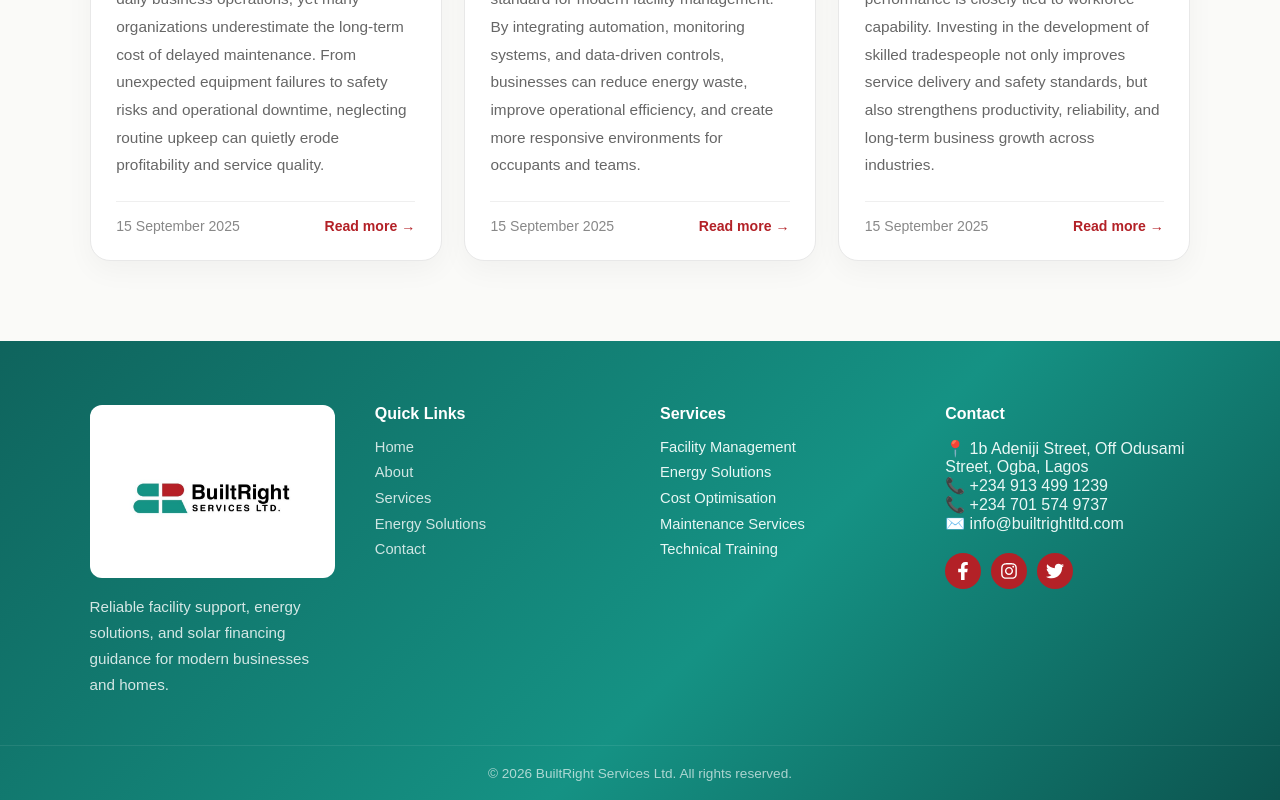
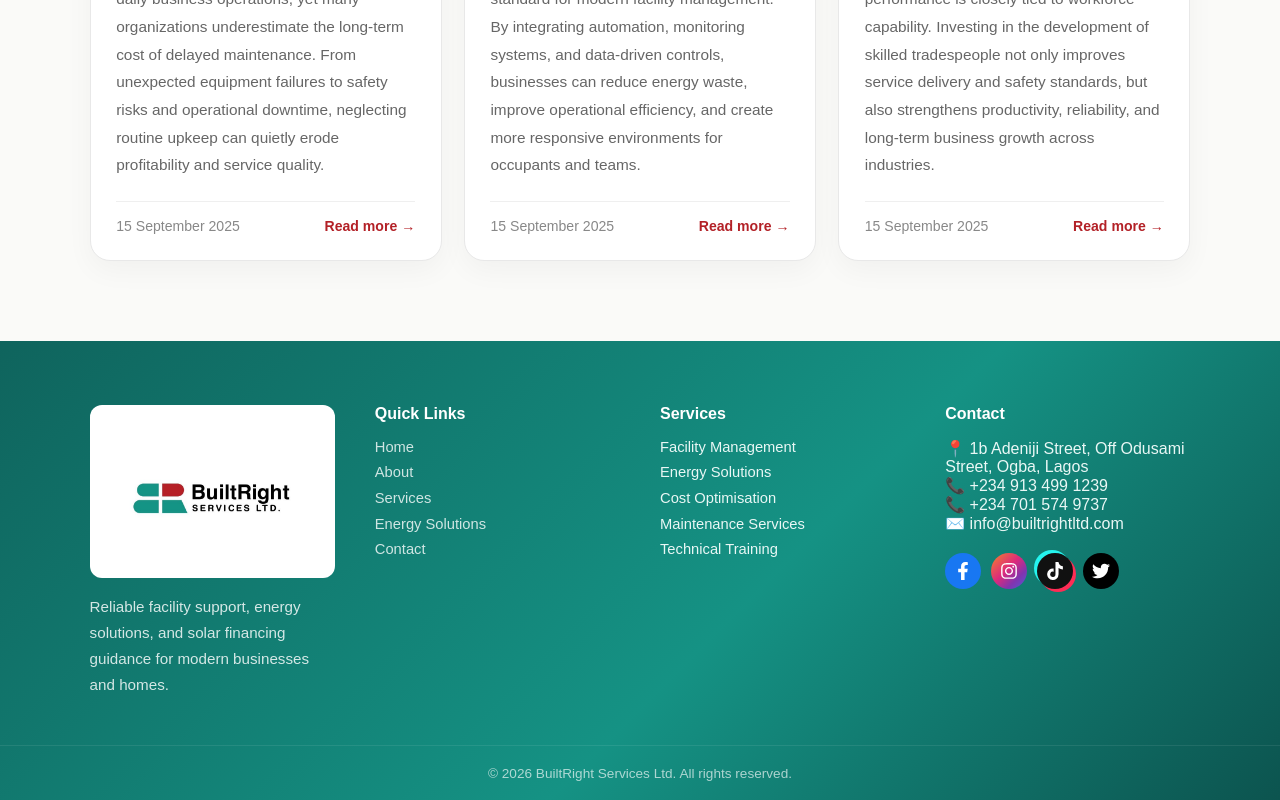
Before and after one commit to Ollah55/builtright-frontend, a React (Vite) app: page / in a window 1280 px wide. Shown: the part 6755-7555 px from the top of the page. Built offline with nearby package versions, Linux system fonts and the light colour scheme.

Commit message:
Connect footer social media links

```diff
--- a/src/components/Footer/Footer.jsx
+++ b/src/components/Footer/Footer.jsx
@@ -1,6 +1,6 @@
 import React from "react";
 import "./footer.css";
-import { FaFacebookF, FaInstagram, FaTwitter } from "react-icons/fa";
+import { FaFacebookF, FaInstagram, FaTiktok, FaTwitter } from "react-icons/fa";
 import brandLogo from "../../assets/logoooo.png";
 
 function Footer() {
@@ -54,14 +54,17 @@ function Footer() {
 
 
   {/* SOCIALS */}
- <div className="footer-socials">
-  <a href="#" target="_blank" rel="noopener noreferrer">
+ <div className="footer-socials" aria-label="BuiltRight social media links">
+  <a className="social-facebook" href="https://www.facebook.com/share/1DKLiANFfD/?mibextid=wwXIfr" target="_blank" rel="noopener noreferrer" aria-label="BuiltRight on Facebook">
     <FaFacebookF size={18} />
   </a>
-  <a href="#" target="_blank" rel="noopener noreferrer">
+  <a className="social-instagram" href="https://www.instagram.com/builtrightenergy?igsh=bWkzNTdkdmMwdGo%3D&utm_source=qr" target="_blank" rel="noopener noreferrer" aria-label="BuiltRight Energy on Instagram">
     <FaInstagram size={18} />
   </a>
-  <a href="#" target="_blank" rel="noopener noreferrer">
+  <a className="social-tiktok" href="https://www.tiktok.com/@builtright.energy?_r=1&_t=ZS-98pBXxLeSsX" target="_blank" rel="noopener noreferrer" aria-label="BuiltRight Energy on TikTok">
+    <FaTiktok size={18} />
+  </a>
+  <a className="social-x" href="https://x.com/builtrightafrik?s=11" target="_blank" rel="noopener noreferrer" aria-label="BuiltRight Afrik on X">
     <FaTwitter size={18} />
   </a>
 </div>
--- a/src/components/Footer/footer.css
+++ b/src/components/Footer/footer.css
@@ -52,8 +52,13 @@
   transition: transform 0.2s ease, background 0.2s ease;
 }
 
+.footer-socials a.social-facebook { background: #1877f2; color: #fff; }
+.footer-socials a.social-instagram { background: linear-gradient(135deg, #f58529 0%, #dd2a7b 45%, #8134af 72%, #515bd4 100%); color: #fff; }
+.footer-socials a.social-tiktok { background: #111; color: #fff; box-shadow: 3px 3px 0 #fe2c55, -3px -3px 0 #25f4ee; }
+.footer-socials a.social-x { background: #000; color: #fff; }
+
 .footer-socials a:hover {
-  background: var(--accent-red-hover);
+  filter: brightness(1.12);
   transform: translateY(-2px);
 }
 
```
